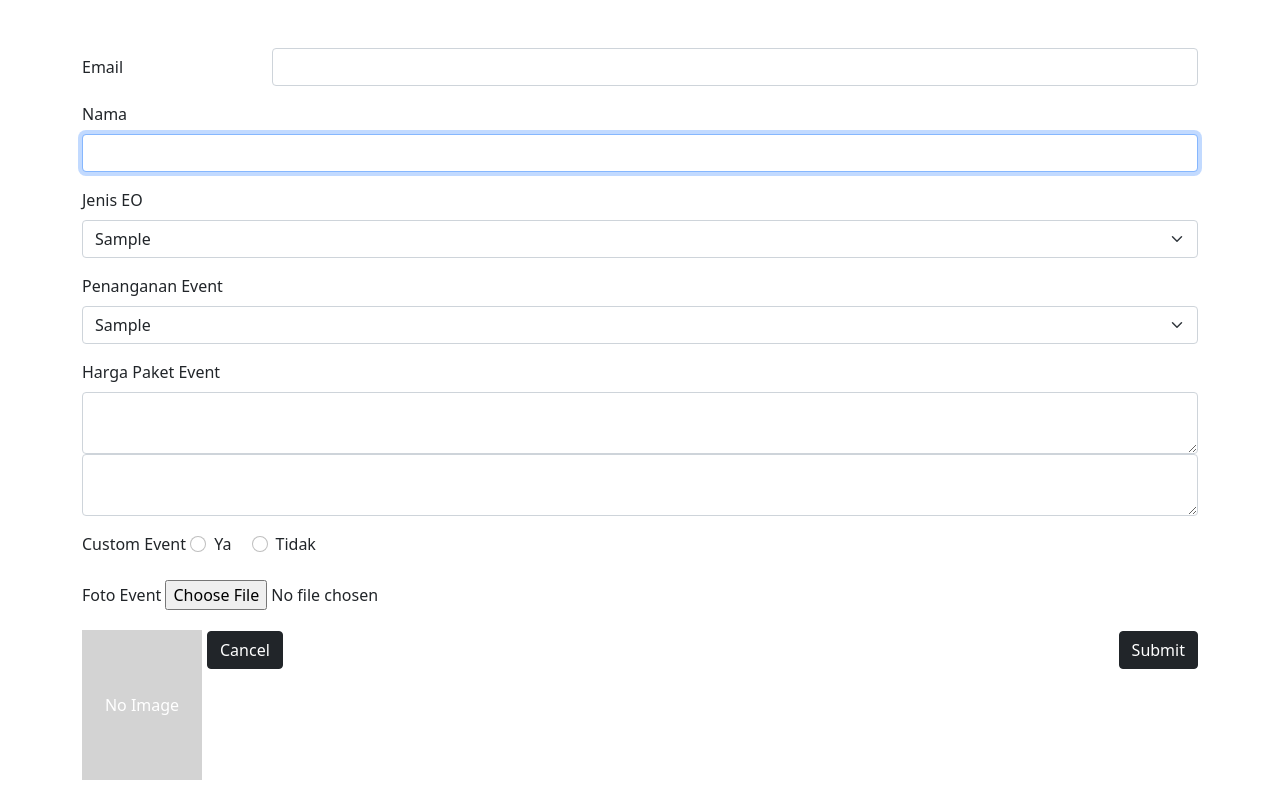
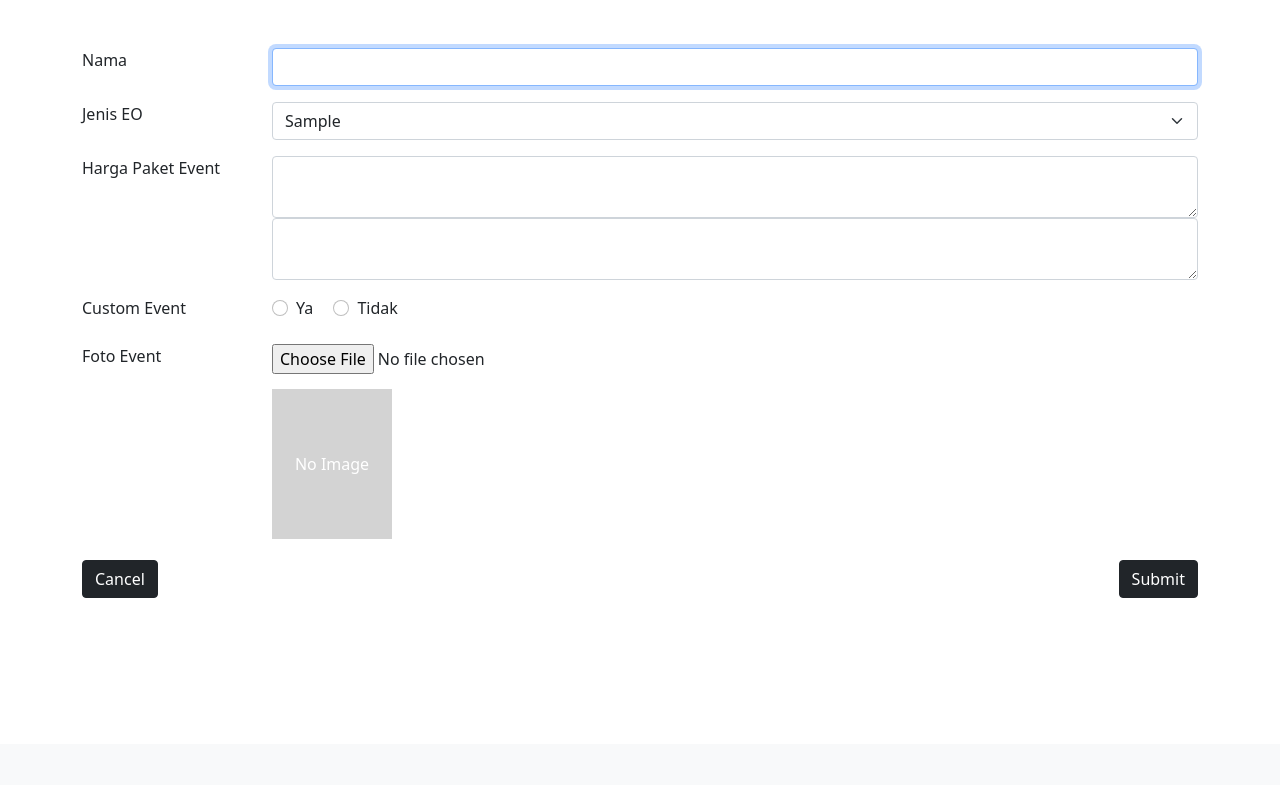
Before and after one commit to jackyhao97/esport, a PHP site: page /event-organizer/posting-eo/index.php in a window 1280 px wide. Shown: the part 56-841 px from the top of the page. After the commit the page ends 654 px from the top, so only its background shows below. Run offline with PHP 8.4, Linux system fonts and the light colour scheme; the visitor is signed in with stand-in values (Sample User, id 1); tables that the repository leaves empty or names only in its code hold one stand-in row (values such as "Sample post").

Commit message:
add event organizer

```diff
--- a/event-organizer/posting-eo/index.php
+++ b/event-organizer/posting-eo/index.php
@@ -5,22 +5,20 @@
 
   if (isset($_POST["btn_submit"])) {
     $nama = isset($_POST['txt_nama']) ? mysqli_real_escape_string($conn, $_POST['txt_nama']) : '';
-    $tipe_event = isset($_POST['txt_tipe_event']) ? $_POST['txt_tipe_event'] : '';
-    $jenis_event = isset($_POST['txt_jenis_event']) ? $_POST['txt_jenis_event'] : '';
-    $prize_pool = isset($_POST['txt_prize_pool']) ? $_POST['txt_prize_pool'] : '';
-    $max_slot = isset($_POST['txt_max_slot']) ? $_POST['txt_max_slot'] : '';
-    $genre_game = isset($_POST['txt_genre_game']) ? $_POST['txt_genre_game'] : '';
-    $lokasi = isset($_POST['txt_lokasi']) ? mysqli_real_escape_string($conn, $_POST['txt_lokasi']) : '';
+    $jenis_eo = isset($_POST['txt_jenis_eo']) ? $_POST['txt_jenis_eo'] : '';
+    $harga_paket_event = isset($_POST['txt_harga_paket_event']) ? $_POST['txt_harga_paket_event'] : '';
+    $custom_event = isset($_POST['rdo_custom_event']) ? $_POST['rdo_custom_event'] : '';
+    $foto_event = $_FILES['fil_upload_event'];
     $createdon = date('Y-m-d H:i:s');
 
-    if ($nama != "" and $prize_pool != "" and $max_slot != "" and $lokasi != "") {
-      $insert = $conn->query("INSERT INTO tb_event (nama, tipe, jenis, prize_pool, max_slot, genre, lokasi, is_active, created_on, created_by) VALUES ('$nama', '$tipe_event', '$jenis_event', '$prize_pool', '$max_slot', '$genre_game', '$lokasi', 1, '$createdon', '$id')");
+    if ($nama != "" and $jenis_eo != "" and $harga_paket_event != "" and $custom_event != "") {
+      $insert = $conn->query("INSERT INTO tb_event_organizer (nama, jenis, harga_paket_event, is_custom, path, is_active, created_on, created_by) VALUES ('$nama', '$jenis_eo', '$harga_paket_event', '$custom_event', '$foto_event', 1, '$createdon', '$id')");
 
       if ($insert) {
-        echo "<script>alert('Event berhasil ditambah!')</script>";
+        echo "<script>alert('Event Organizer berhasil ditambah!')</script>";
       }
       else {
-        echo "<script>alert('Event gagal ditambah!')</script>";
+        echo "<script>alert('Event Organizer gagal ditambah!')</script>";
       }
     }
   }
@@ -43,17 +41,14 @@
     <div class="container">
       <form class="esport-posting-eo m-auto mt-5" method="post">
         <div class="row mb-3">
-          <label for="inputEmail3" class="col-sm-2 col-form-label">Email</label>
+          <label for="txt_nama" class="col-sm-2 form-label">Nama</label>
           <div class="col-sm-10">
-            <input type="email" class="form-control" id="inputEmail3">
+            <input type="text" class="form-control" id="txt_nama" name="txt_nama" autofocus required>
           </div>
         </div>
-        <div class="mb-3">
-          <label for="txt_nama" class="form-label">Nama</label>
-          <input type="text" class="form-control" id="txt_nama" name="txt_nama" autofocus required>
-        </div>
-        <div class="mb-3">
-          <label for="txt_jenis_eo" class="form-label">Jenis EO</label>
+        <div class="row mb-3">
+          <label for="txt_jenis_eo" class="col-sm-2 form-label">Jenis EO</label>
+          <div class="col-sm-10">
             <select class="form-select" aria-label="Default select example" id="txt_jenis_eo" name="txt_jenis_eo">
               <?php
                 $sql = $conn->query("SELECT id, deskripsi FROM tb_tipe_event");
@@ -65,41 +60,35 @@
               ?>
             </select>
           </div>
-        <div class="mb-3">
-          <label for="txt_penanganan_event" class="form-label">Penanganan Event</label>
-          <select class="form-select" aria-label="Default select example" id="txt_penanganan_event" name="txt_penanganan_event">
-          <?php
-              $sql = $conn->query("SELECT id, jenis FROM tb_jenis_event");
-              while ($rowJenis = $sql->fetch_array()) :
-            ?>
-              <option value="<?=$rowJenis['id']?>" selected><?=$rowJenis['jenis']?></option>
-            <?php
-              endwhile;
-            ?>
-          </select>
         </div>
-        <div class="mb-3">
-          <label for="txt_harga_paket_event" class="form-label">Harga Paket Event</label>
+        <div class="row mb-3">
+          <label for="txt_harga_paket_event" class="col-sm-2 form-label">Harga Paket Event</label>
+          <div class="col-sm-10">
             <textarea class="form-control" aria-label="Harga Paket Event" id="txt_harga_paket_event" name="txt_harga_paket_event" required></textarea>
             <textarea class="form-control" aria-label="Harga Paket Event" id="txt_harga_paket_event_2" name="txt_harga_paket_event_2" required></textarea>
           </div>
-        <div class="mb-3">
-          <label for="txt_custom_event" class="form-label">Custom Event</label>
+        </div>
+        <div class="row mb-3">
+          <label for="txt_custom_event" class="col-sm-2 form-label">Custom Event</label>
+          <div class="col-sm-10">
             <div class="form-check form-check-inline">
-            <input class="form-check-input" type="radio" name="inlineRadioOptions" id="inlineRadio1" value="option1">
+              <input class="form-check-input" type="radio" name="inlineRadioOptions" id="rdo_custom_event" value="option1">
               <label class="form-check-label" for="inlineRadio1">Ya</label>
             </div>
             <div class="form-check form-check-inline">
-            <input class="form-check-input" type="radio" name="inlineRadioOptions" id="inlineRadio2" value="option2">
+              <input class="form-check-input" type="radio" name="inlineRadioOptions" id="rdo_custom_event" value="option2">
               <label class="form-check-label" for="inlineRadio2">Tidak</label>
             </div>
           </div>
-        <div class="mb-3">
-          <label for="txt_foto_event" class="form-label">Foto Event</label>
+        </div>
+        <div class="row mb-3">
+          <label for="txt_foto_event" class="col-sm-2 form-label">Foto Event</label>
+          <div class="col-sm-10">
             <input type="file" name="fil_upload_event" id="fil_upload_event" data-filename-placement="inside" onchange="resizeAndRead(this)">
             <div class="col-md-8 col-sm-8 col-xs-8">
               <div class="my-gallery">
                 <figure id="fil_upload_event_card">No Image</figure>
+              </div>
             </div>
           </div>
         </div>
```
Lines whose indentation alone changed are shown as unchanged.
